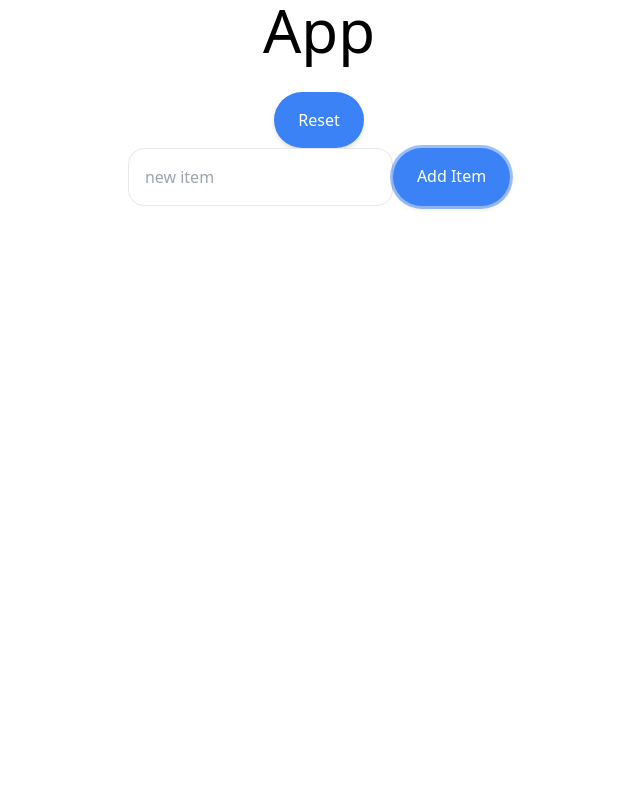
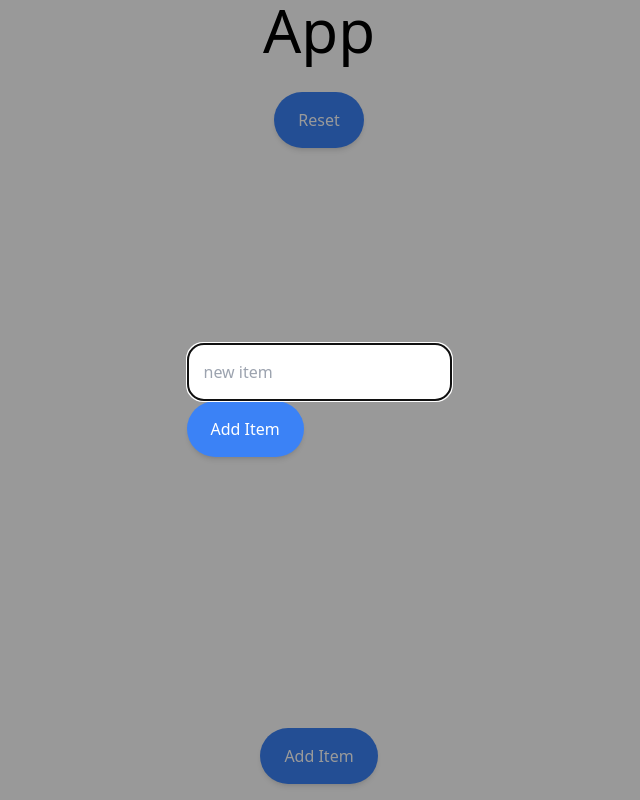
Before and after one commit to aegatlin/alder, a Next.js app: page / in a window 1280 px wide. Both pictures are taken after a click on the button "Add Item". Shown: the whole page, without its empty margins (321-961 px from the left). Built offline with nearby package versions, Linux system fonts and the light colour scheme.

Commit message:
Use AddItemModal.

```diff
--- /dev/null
+++ b/lib/AddItem.tsx
@@ -0,0 +1,41 @@
+import { forwardRef, useRef, useState } from 'react'
+import { Button } from './core/Button'
+import { InputText } from './core/InputText'
+import { Modal } from './core/Modal'
+import { ListApi } from './listApi'
+
+export function AddItem({ setList }) {
+  const [open, setOpen] = useState(false)
+  const [input, setInput] = useState<string>('')
+
+  const handleAddItem = () => {
+    const a = async () => {
+      await ListApi.addItem(input)
+      const newList = await ListApi.getList()
+      newList && setList(newList)
+      setOpen(false)
+      setInput('')
+    }
+
+    a()
+  }
+
+  return (
+    <div className="fixed bottom-0 my-4 flex">
+      {open && (
+        <Modal onBackdropClick={() => setOpen(false)}>
+          <div className="">
+            <InputText
+              value={input}
+              placeholder="new item"
+              onChange={(e) => setInput(e.target.value)}
+              autoFocus={true}
+            />
+            <Button onClick={handleAddItem}>Add Item</Button>
+          </div>
+        </Modal>
+      )}
+      <Button onClick={() => setOpen(true)}>Add Item</Button>
+    </div>
+  )
+}
--- a/lib/core/Button.tsx
+++ b/lib/core/Button.tsx
@@ -1,9 +1,9 @@
-import { ReactNode } from 'react'
+import { MouseEvent, ReactNode } from 'react'
 
 interface ButtonProps {
   children: ReactNode
   disabled?: boolean
-  onClick: () => void
+  onClick: (e: MouseEvent<HTMLButtonElement>) => void
 }
 
 export function Button({ children, disabled, onClick }: ButtonProps) {
--- a/lib/core/InputText.tsx
+++ b/lib/core/InputText.tsx
@@ -1,4 +1,4 @@
-import { ChangeEvent, FocusEvent } from 'react'
+import { ChangeEvent, FocusEvent, useEffect, useRef } from 'react'
 
 interface InputProps {
   value: string
@@ -7,6 +7,7 @@ interface InputProps {
   onChange: (e: ChangeEvent<HTMLInputElement>) => void
   onFocus?: (e: FocusEvent<HTMLInputElement>) => void
   onBlur?: (e: FocusEvent<HTMLInputElement>) => void
+  autoFocus?: boolean
 }
 
 export function InputText({
@@ -16,9 +17,19 @@ export function InputText({
   onChange,
   onFocus,
   onBlur,
+  autoFocus,
 }: InputProps) {
+  const ref = useRef(null)
+
+  useEffect(() => {
+    if (autoFocus) {
+      ref?.current?.focus()
+    }
+  }, [autoFocus])
+
   return (
     <input
+      ref={ref}
       type="text"
       className="max-w-full rounded-2xl border p-4 enabled:hover:border-gray-300 disabled:cursor-not-allowed disabled:text-gray-400"
       value={value}
--- /dev/null
+++ b/lib/core/Modal.tsx
@@ -0,0 +1,25 @@
+import { MouseEvent, ReactNode } from 'react'
+
+interface ModalProps {
+  onBackdropClick: (e: MouseEvent) => void
+  children: ReactNode
+}
+
+export function Modal({ onBackdropClick, children }: ModalProps) {
+  const handleClick = (e: MouseEvent) => {
+    const backdropEl = e.currentTarget
+    const clickedEl = e.target
+    const isBackdropClicked = backdropEl == clickedEl
+    if (isBackdropClicked) onBackdropClick(e)
+  }
+
+  return (
+    <div
+      tabIndex={-1}
+      onClick={handleClick}
+      className="fixed top-0 bottom-0 left-0 right-0 z-20 flex items-center justify-center bg-black/40"
+    >
+      {children}
+    </div>
+  )
+}
--- a/pages/index.tsx
+++ b/pages/index.tsx
@@ -1,7 +1,7 @@
 import { useEffect, useState } from 'react'
 import { Button } from '../lib/core/Button'
-import { InputText } from '../lib/core/InputText'
 import { ListApi, ListItem } from '../lib/listApi'
+import { AddItem } from '../lib/AddItem'
 
 export default function Index() {
   const [list, setList] = useState<ListItem[]>([])
@@ -57,27 +57,3 @@ function Item({ item, removeItem }) {
     </div>
   )
 }
-
-function AddItem({ setList }) {
-  const [input, setInput] = useState<string>('')
-
-  const addItem = () => {
-    const a = async () => {
-      await ListApi.addItem(input)
-      const newList = await ListApi.getList()
-      newList && setList(newList)
-    }
-
-    a()
-  }
-  return (
-    <div className="flex">
-      <InputText
-        value={input}
-        placeholder="new item"
-        onChange={(e) => setInput(e.target.value)}
-      />
-      <Button onClick={addItem}>Add Item</Button>
-    </div>
-  )
-}
```
